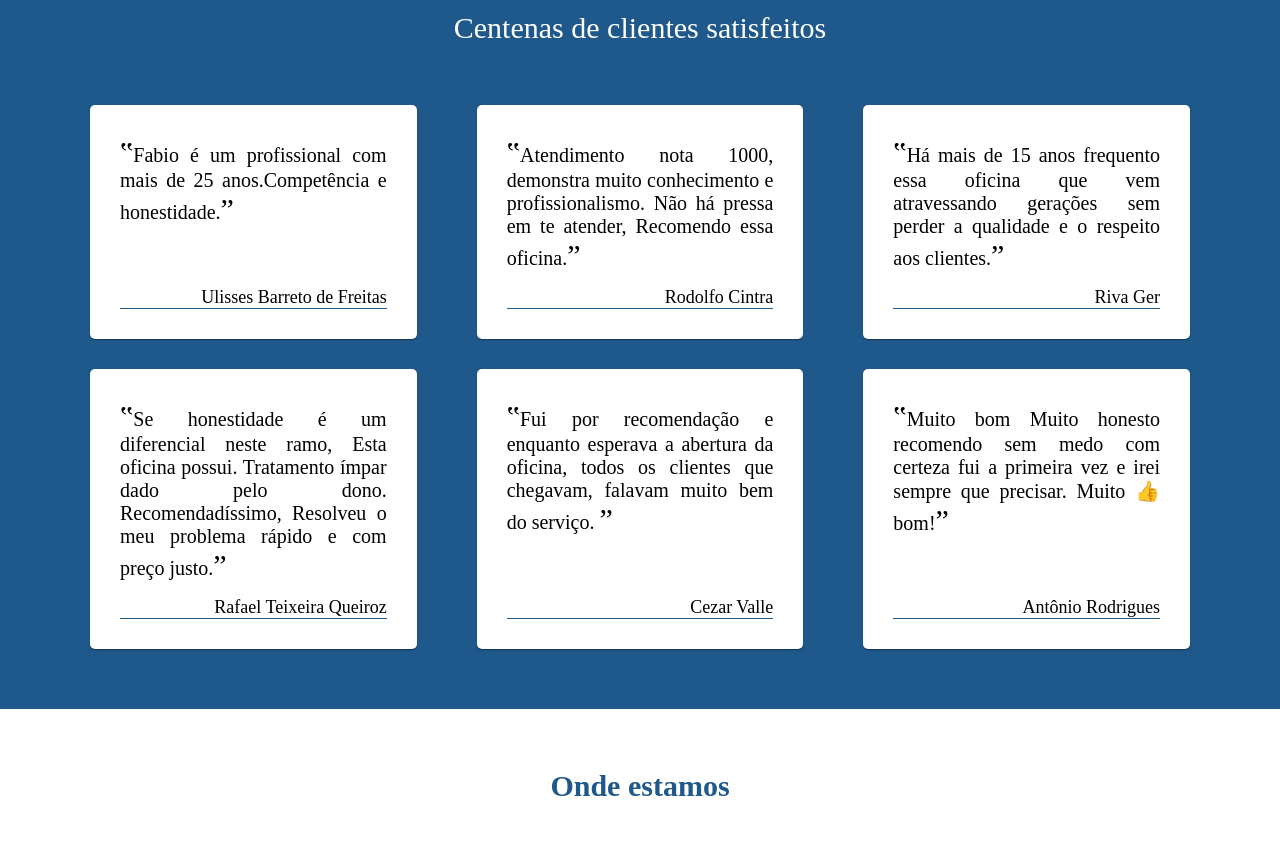
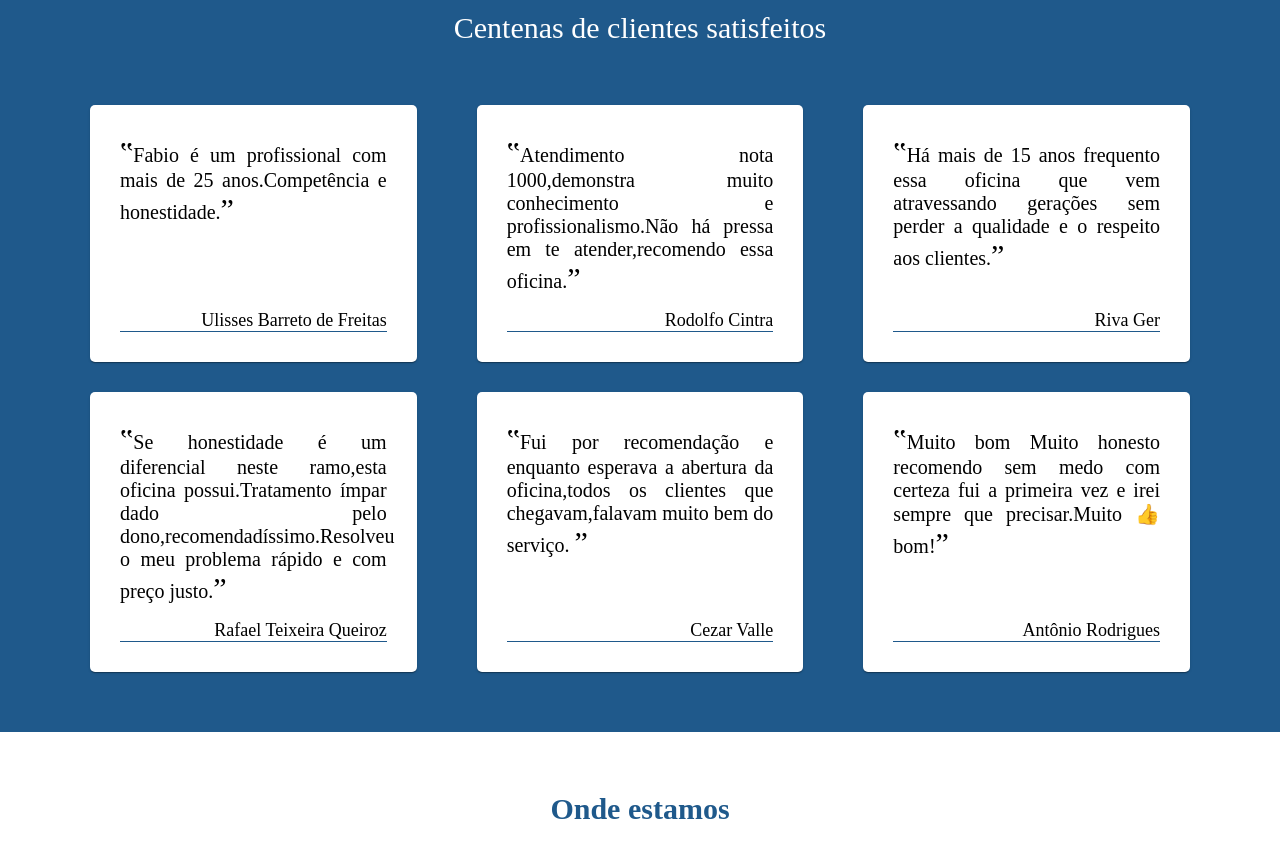
Before and after one commit to Anaesteter/site-auto-eletrica, a plain HTML site: page index.html in a window 1280 px wide. Shown: the part 1640-2497 px from the top of the page. Drawn offline with Linux system fonts and the light colour scheme; grey boxes are pictures that could not be loaded.

Commit message:
Update index.html

```diff
--- a/index.html
+++ b/index.html
@@ -128,32 +128,28 @@
         </div>
 
         <div class="box-comentario item">
-          <p class="cometario">Atendimento nota 1000, demonstra muito conhecimento e profissionalismo. Não há pressa em te atender, Recomendo essa oficina.</p>
+          <p class="cometario">Atendimento nota 1000,demonstra muito conhecimento e profissionalismo.Não há pressa em te atender,recomendo essa oficina.</p>
           <div class="autor-comentario">Rodolfo Cintra</div>
         </div>
 
         <div class="box-comentario item">
-          <p class="cometario">Há mais de 15 anos frequento essa oficina que vem atravessando gerações sem perder a
-            qualidade e o respeito aos clientes.</p>
+          <p class="cometario">Há mais de 15 anos frequento essa oficina que vem atravessando gerações sem perder a qualidade e o respeito aos clientes.</p>
           <div class="autor-comentario">Riva Ger</div>
         </div>
 
         <div class="box-comentario item">
-          <p class="cometario">Se honestidade é um diferencial neste ramo, Esta oficina possui. Tratamento ímpar dado
-            pelo dono. Recomendadíssimo, Resolveu o meu problema rápido e com preço justo.</p>
+          <p class="cometario">Se honestidade é um diferencial neste ramo,esta oficina possui.Tratamento ímpar dado pelo dono,recomendadíssimo.Resolveu o meu problema rápido e com preço justo.</p>
           <div class="autor-comentario">Rafael Teixeira Queiroz</div>
         </div>
 
         <div class="box-comentario item">
-          <p class="cometario">Fui por recomendação e enquanto esperava a abertura da oficina, todos os clientes que
-            chegavam, falavam muito bem do serviço.
+          <p class="cometario">Fui por recomendação e enquanto esperava a abertura da oficina,todos os clientes que chegavam,falavam muito bem do serviço.
           </p>
           <div class="autor-comentario">Cezar Valle</div>
         </div>
 
         <div class="box-comentario item">
-          <p class="cometario">Muito bom Muito honesto recomendo sem medo com certeza fui a primeira vez e irei sempre
-            que precisar. Muito 👍 bom!</p>
+          <p class="cometario">Muito bom Muito honesto recomendo sem medo com certeza fui a primeira vez e irei sempre que precisar.Muito 👍 bom!</p>
           <div class="autor-comentario">Antônio Rodrigues</div>
         </div>
       </div>
```
